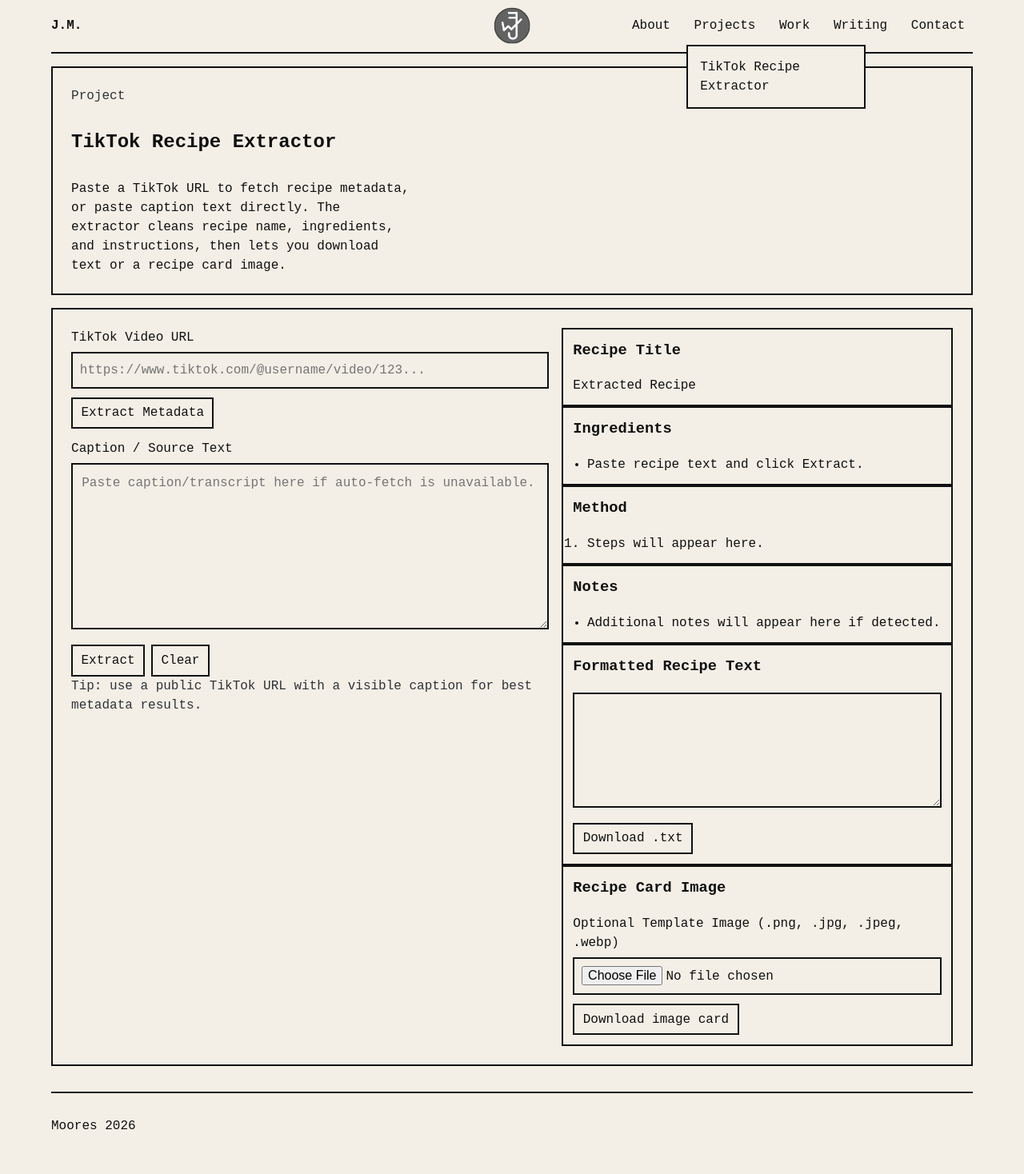
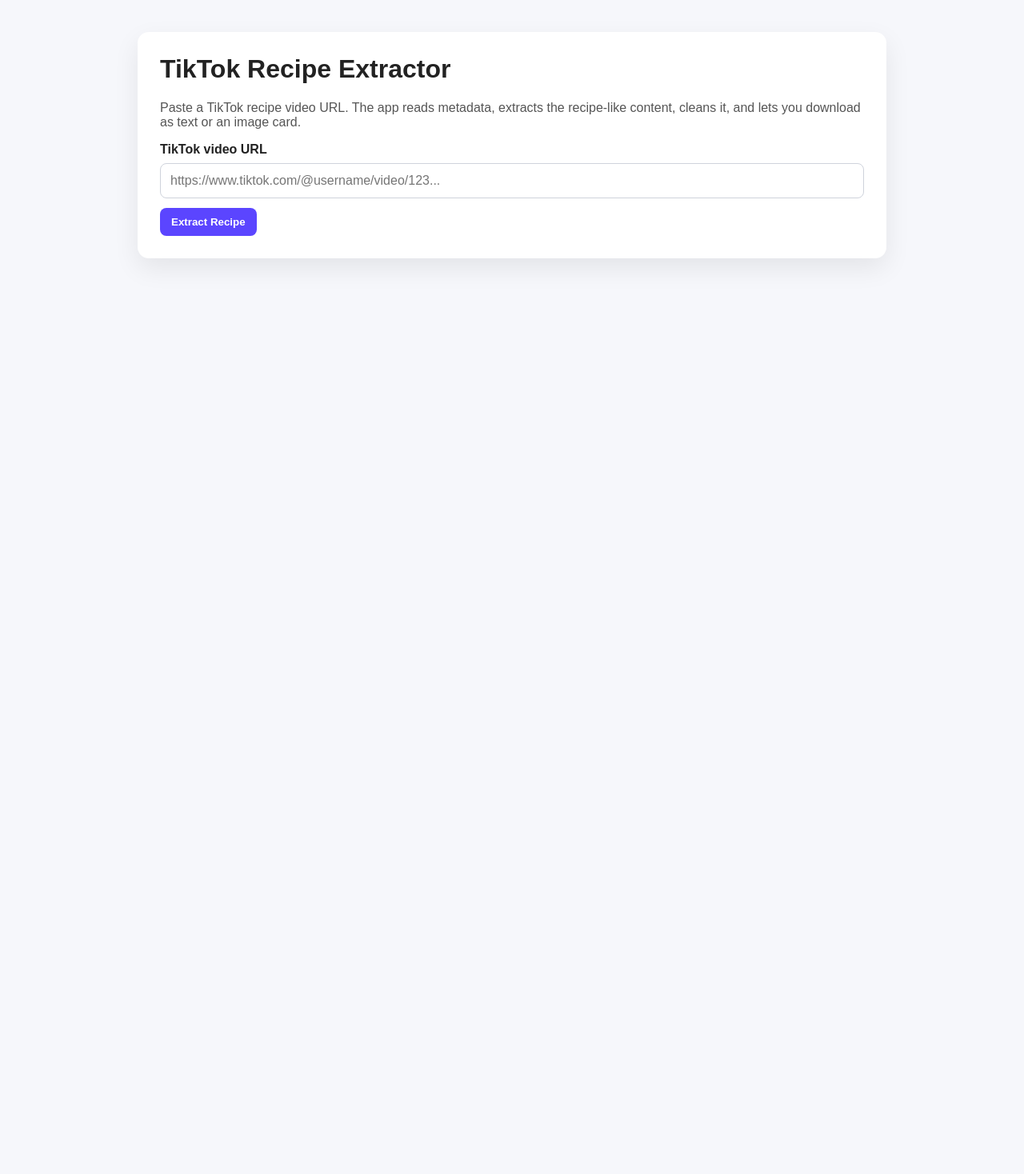
Before and after one commit to jjmoores23/portfolio-website, a Flask app: page / in a window 1280 px wide. Shown: the whole page at 80% size. After the commit the page ends 329 px from the top, so only its background shows below. Run offline with Flask 3, Linux system fonts and the light colour scheme; some libraries are stand-ins or nearby versions; some web fonts are replaced.

Commit message:
Refactor index.html for improved layout and styling
Updated HTML structure and styles for the TikTok Recipe Extractor page. Removed unnecessary elements and improved layout for better user experience.

```diff
--- a/templates/index.html
+++ b/templates/index.html
@@ -1,151 +1,158 @@
-<!DOCTYPE html>
+<!doctype html>
 <html lang="en">
   <head>
     <meta charset="UTF-8" />
     <meta name="viewport" content="width=device-width, initial-scale=1.0" />
-    <title>TikTok Recipe Extractor | Portfolio</title>
-    <meta
-      name="description"
-      content="Extract ingredients and method steps from TikTok recipe captions or transcripts."
-    />
-    <link rel="stylesheet" href="styles.css" />
+    <title>TikTok Recipe Extractor</title>
+    <style>
+      body {
+        font-family: Arial, sans-serif;
+        margin: 0;
+        background: #f6f7fb;
+        color: #222;
+      }
+      .container {
+        max-width: 880px;
+        margin: 40px auto;
+        background: white;
+        border-radius: 14px;
+        padding: 28px;
+        box-shadow: 0 12px 32px rgba(0, 0, 0, 0.08);
+      }
+      h1 {
+        margin-top: 0;
+      }
+      .muted {
+        color: #555;
+      }
+      input[type="url"] {
+        width: 100%;
+        font-size: 16px;
+        padding: 12px;
+        margin-top: 8px;
+        border: 1px solid #cfd3dc;
+        border-radius: 8px;
+        box-sizing: border-box;
+      }
+      input[type="file"] {
+        width: 100%;
+        margin-top: 8px;
+      }
+      button {
+        border: 0;
+        background: #5b45ff;
+        color: white;
+        border-radius: 8px;
+        padding: 10px 14px;
+        margin-top: 12px;
+        cursor: pointer;
+        font-weight: bold;
+      }
+      button.secondary {
+        background: #1f7a48;
+      }
+      .error {
+        margin-top: 14px;
+        background: #ffe8e8;
+        color: #8a1414;
+        border-radius: 8px;
+        padding: 10px;
+      }
+      .result {
+        margin-top: 24px;
+      }
+      textarea {
+        width: 100%;
+        min-height: 350px;
+        border: 1px solid #d8dbe3;
+        border-radius: 8px;
+        padding: 10px;
+        box-sizing: border-box;
+        font-family: Consolas, monospace;
+      }
+      .actions {
+        display: flex;
+        gap: 10px;
+        flex-wrap: wrap;
+      }
+      .template-card {
+        margin-top: 10px;
+        border: 1px solid #e1e5ef;
+        border-radius: 8px;
+        padding: 10px;
+        background: #fafbff;
+      }
+      .small {
+        font-size: 13px;
+        color: #666;
+      }
+      .caption {
+        margin-bottom: 12px;
+        background: #f6f7ff;
+        border-left: 4px solid #5b45ff;
+        padding: 10px;
+        border-radius: 6px;
+      }
+    </style>
   </head>
-  <body class="project-page">
-    <header class="site-header">
-      <a class="brand" href="index.html">J.M.</a>
-      <a
-        class="header-logo-target"
-        id="brand-logo-target"
-        href="index.html"
-        aria-label="Back to homepage"
-      >
-        <img src="newlogo.png" alt="JM circular logo" />
-      </a>
-      <button
-        class="menu-toggle"
-        id="menu-toggle"
-        type="button"
-        aria-expanded="false"
-        aria-controls="primary-nav"
-      >
-        Menu
-      </button>
-      <nav class="site-nav" id="primary-nav" aria-label="Main">
-        <a href="index.html#about">About</a>
-        <details class="nav-projects" open>
-          <summary>Projects</summary>
-          <div class="projects-dropdown" role="menu" aria-label="Projects submenu">
-            <a href="tiktok-extractor.html" role="menuitem" aria-current="page"
-              >TikTok Recipe Extractor</a
-            >
-          </div>
-        </details>
-        <a href="index.html#work">Work</a>
-        <a href="index.html#writing">Writing</a>
-        <a href="index.html#contact">Contact</a>
-      </nav>
-    </header>
+  <body>
+    <div class="container">
+      <h1>TikTok Recipe Extractor</h1>
+      <p class="muted">
+        Paste a TikTok recipe video URL. The app reads metadata, extracts the recipe-like content,
+        cleans it, and lets you download as text or an image card.
+      </p>
 
-    <main>
-      <section class="section-border page-hero reveal-on-scroll">
-        <p class="kicker">Project</p>
-        <h1>TikTok Recipe Extractor</h1>
-        <p class="lede">
-          Paste a TikTok URL to fetch recipe metadata, or paste caption text
-          directly. The extractor cleans recipe name, ingredients, and
-          instructions, then lets you download text or a recipe card image.
-        </p>
-      </section>
-
-      <section class="section-border app-grid reveal-on-scroll">
-        <article class="reveal-on-scroll">
-          <label class="field-label" for="video-url">TikTok Video URL</label>
+      <form method="post" action="/extract">
+        <label for="video_url"><strong>TikTok video URL</strong></label>
         <input
-            id="video-url"
+          id="video_url"
+          name="video_url"
           type="url"
           placeholder="https://www.tiktok.com/@username/video/123..."
+          value="{{ video_url or '' }}"
+          required
         />
-          <div class="button-row">
-            <button type="button" id="fetch-button">Extract Metadata</button>
+        <button type="submit">Extract Recipe</button>
+      </form>
+
+      {% if error_message %}
+      <div class="error">{{ error_message }}</div>
+      {% endif %}
+
+      {% if recipe_text %}
+      <div class="result">
+        <h2>Result</h2>
+        <div class="caption">
+          <strong>Raw caption from metadata:</strong><br />
+          {{ caption }}
         </div>
+        <textarea readonly>{{ recipe_text }}</textarea>
 
-          <label class="field-label" for="recipe-input">Caption / Source Text</label>
-          <textarea
-            id="recipe-input"
-            placeholder="Paste caption/transcript here if auto-fetch is unavailable."
-          ></textarea>
-
-          <div class="button-row">
-            <button type="button" id="extract-button">Extract</button>
-            <button type="button" id="clear-button">Clear</button>
-          </div>
-
-          <p class="helper-text" id="extractor-status">
-            Tip: use a public TikTok URL with a visible caption for best
-            metadata results.
-          </p>
-          <p class="helper-text" id="hosted-extractor-row" hidden>
-            For best mobile reliability, use the hosted backend extractor:
-            <a id="hosted-extractor-link" href="#" target="_blank" rel="noreferrer"
-              >Open hosted extractor</a
-            >.
-          </p>
-        </article>
-        <article class="reveal-on-scroll">
-          <div class="result-block">
-            <h3>Recipe Title</h3>
-            <p id="title-output">Extracted Recipe</p>
-          </div>
-          <div class="result-block">
-            <h3>Ingredients</h3>
-            <ul id="ingredients-output">
-              <li>Paste recipe text and click Extract.</li>
-            </ul>
-          </div>
-          <div class="result-block">
-            <h3>Method</h3>
-            <ol id="steps-output">
-              <li>Steps will appear here.</li>
-            </ol>
-          </div>
-          <div class="result-block">
-            <h3>Notes</h3>
-            <ul id="notes-output">
-              <li>Additional notes will appear here if detected.</li>
-            </ul>
-          </div>
-          <div class="result-block">
-            <h3>Formatted Recipe Text</h3>
-            <textarea id="recipe-output" readonly></textarea>
-            <div class="button-row">
-              <button type="button" id="download-txt-button">Download .txt</button>
-            </div>
-          </div>
-          <div class="result-block">
-            <h3>Recipe Card Image</h3>
-            <label class="field-label" for="template-image"
-              >Optional Template Image (.png, .jpg, .jpeg, .webp)</label
-            >
+        <div class="actions">
+          <form method="post" action="/download/txt">
+            <input type="hidden" name="recipe_text" value="{{ recipe_text }}" />
+            <button class="secondary" type="submit">Download .txt</button>
+          </form>
+          <form method="post" action="/download/image" enctype="multipart/form-data">
+            <textarea name="recipe_text" style="display: none;">{{ recipe_text }}</textarea>
+            <div class="template-card">
+              <label for="template_image"><strong>Optional: upload recipe card template</strong></label>
               <input
-              id="template-image"
+                id="template_image"
+                name="template_image"
                 type="file"
                 accept=".png,.jpg,.jpeg,.webp,image/png,image/jpeg,image/webp"
               />
-            <div class="button-row">
-              <button type="button" id="download-image-button">
-                Download image card
-              </button>
+              <div class="small">
+                Recommended: PNG template. The recipe text will be centered in the middle.
               </div>
             </div>
-        </article>
-      </section>
-    </main>
-
-    <footer class="site-footer">
-      <p>Moores 2026</p>
-    </footer>
-
-    <script src="script.js"></script>
-    <script src="tiktok-extractor.js"></script>
+            <button class="secondary" type="submit">Download image card</button>
+          </form>
+        </div>
+      </div>
+      {% endif %}
+    </div>
   </body>
 </html>
```
Lines whose indentation alone changed are shown as unchanged.
